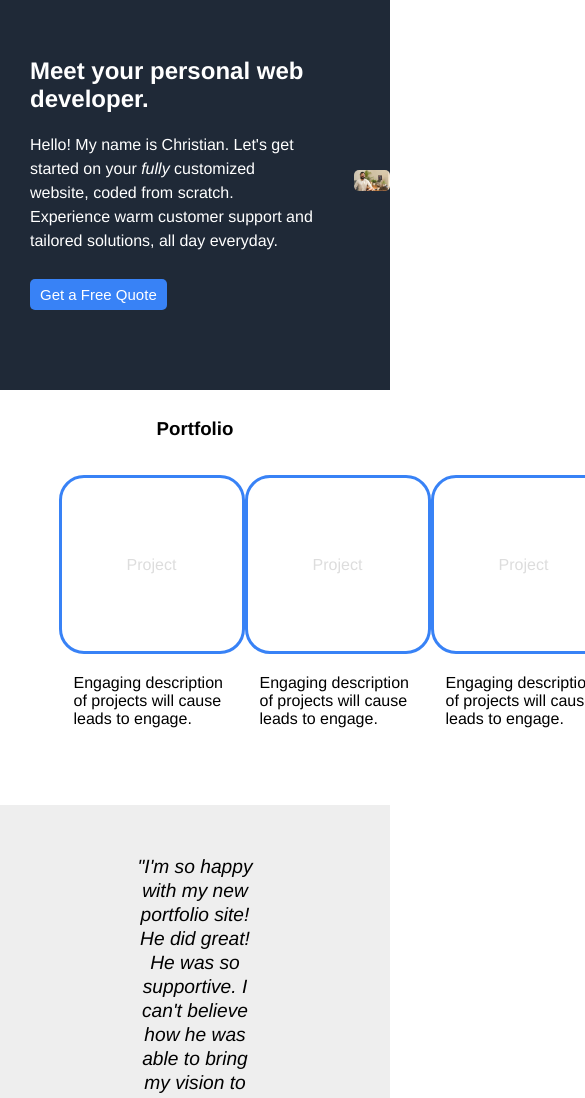
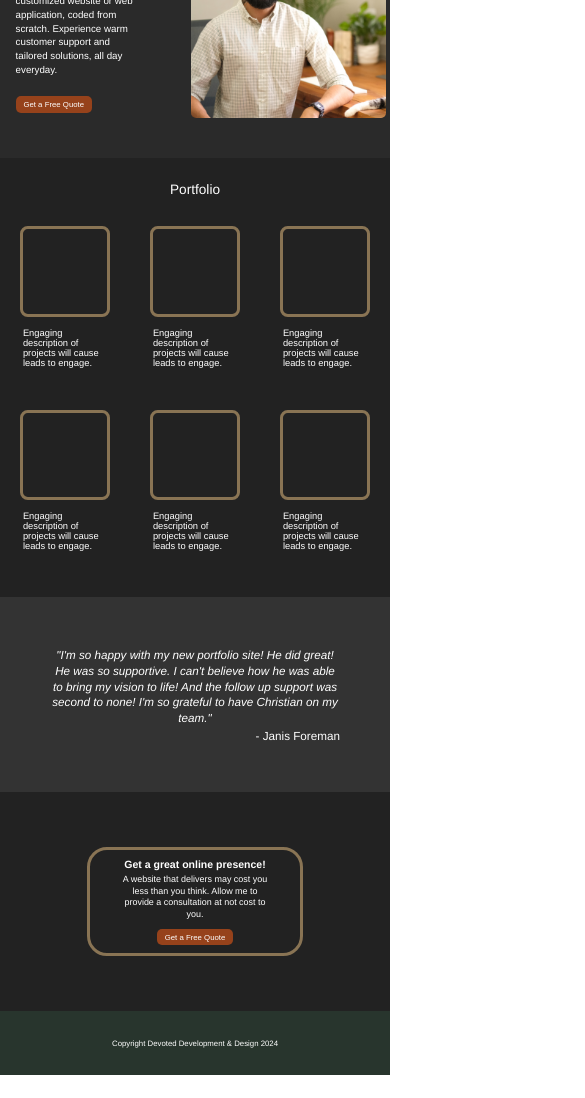
Before and after one commit to christian-m-castillo/odin-landing-page, a plain HTML site: page index.html in a window 390 px wide. Shown: the part 157-1255 px from the top of the page, 585 px wide, since content can reach past the window. After the commit the page ends 1232 px from the top, so only its background shows below. Drawn offline with Linux system fonts and the light colour scheme.

Commit message:
fix: mobile responsiveness, hero image proportions, dark color scheme

```diff
--- a/css/styles.css
+++ b/css/styles.css
@@ -5,6 +5,7 @@ body {
   box-sizing: border-box;
   margin: 0;
   padding: 0;
+  width: 100vw;
 }
 
 div {
@@ -14,12 +15,14 @@ div {
 .header {
   display: flex;
   justify-content: space-between;
-  background-color: #1F2937;
+  background-color: #28352d;
   color: white;
 }
 
 .header h1 {
-  margin-left: 3vw;;
+  margin-left: 4vw;
+  font-size: 4vmin;
+  width: 100vw;
 }
 
 .devoted {
@@ -31,7 +34,7 @@ div {
 }
 
 .links {
-  width: 30vw;
+  width: 50vw;
   display: flex;
   justify-content: space-around;
   align-items: center;
@@ -40,38 +43,49 @@ div {
 .links a {
   color: #fff;
   text-decoration: none;
+  font-size: 2vmin;
 }
 
 .hero {
   display: flex;
   flex-direction: row;
   justify-content: center;
-  background-color: #1F2937;
+  background-color: #2a2a2a;
   color: #fff;
-  padding-top: 25px;
-  padding-bottom: 50px;
+  padding-top: 4vh;
+  padding-bottom: 4vh;
+  width: 100vw;
 }
 
 .left-hero {
-  max-width: 300px;
-  padding: 15px 30px 30px 30px;
+  width: 40vw;
+  padding: 1.5vmin 3vmin 3vmin 3vmin;
   margin-right: 2vw;
   display: flex;
   justify-content: center;
   align-items: center;
 }
 
-.left-hero-inner p {
-  line-height: 1.5rem;
+.left-hero-inner h2 {
+  font-size: 3vmin;
 }
 
+.left-hero-inner p {
+  line-height: 3.5vmin;
+  font-size: 2.5vmin;
+  font-weight: 100;
+  padding-right: 8vmin;
+}
+
+
+
 .cta-button {
-  background-color: #3882F6;
+  background-color: #96421b;
   border: none;
   color: #fff;
-  padding: 7px 10px;
+  padding: 1vmin 2vmin;
   border-radius: 5px;
-  font-size: 15px;
+  font-size: 2vmin;
   cursor: pointer;
 }
 
@@ -83,7 +97,7 @@ div {
   display: flex;
   justify-content: center;
   align-items: center;
-  width: 40vw;
+  width: 50vmin;
 }
 .right-hero img {
   width: 100%;
@@ -95,43 +109,53 @@ div {
   flex-direction: column;
   align-items: center;
   padding: 10px 0 40px 0;
+  width: 100vw;
+  background-color: #222;
+  color: #fff;
 }
 
-.portfolio h3 {
-  margin-bottom: 25px;
+.portfolio-heading {
+  font-size: 3.5vmin;
+  margin-bottom: 5vmin;
+  font-weight: 100;
 }
 
 .card-box {
-  width: 70vw;
+  width: 90vw;
+  max-width: 1000px;
+  margin: auto;
   display: flex;
   justify-content: space-around;
+  flex-wrap: wrap;
+  row-gap: 3vmax;
+  width: 100vw;
 }
 
 .card {
-  width: 200px;
-  height: 300px;
+  width: 27%;
+  aspect-ratio: 2/3;
   display: flex;
   flex-direction: column;
   align-items: center;
 }
 
 .image-box {
-  width: 180px;
-  height: 180px;
+  width: 80%;
+  aspect-ratio: 1/1;
   margin-top: 10px;
   color: #ddd;
   display: flex;
   justify-content: center;
   align-items: center;
-  border: 3px #3882F6 solid;
-  border-radius: 25px;
+  border: 3px #897454 solid;
+  border-radius: 2vmin;
 }
 
 .proj-text {
-  width: 156px;
-  height: 85px;
-  margin-top: 10px;
-  padding: 10px;
+  width: 80%;
+  margin-top: 2vmin;
+  padding: 1vmin;
+  font-size: 2.4vmin;
 }
 
 .testimonials {
@@ -139,60 +163,80 @@ div {
   justify-content: center;
   align-items: center;
   padding: 50px;
-  background-color: #eee;
+  background-color: #333;
+  color: #fff;
   font-size: 1.2rem;
   font-weight: 100;
 }
 
 .testimony-box {
-  width: 30vw;
+  width: 80vmin;
+  max-width: 600px;
+  font-size: 3vmin;
 }
 
 .testimony {
   text-align: center;
-  line-height: 1.5rem;
+  line-height: 4vmin;
 }
 
 .customer {
   text-align: right;
-  margin-top: 10px;
+  margin-top: 1vmin;
+  font-size: 3vmin;
 }
 
 .call-to-action {
   display: flex;
   justify-content: center;
   align-items: center;
+  background-color: #222;
+  color: #fff;
 }
 
 .cta-inner {
   width: 50vw;
   margin: 55px;
   display: flex;
+  flex-direction: column;
   justify-content: space-around;
-  border: 3px solid #3882F6;
+  border: 3px solid #897454;
   border-radius: 20px;
+  padding: 2vmin;
 }
 
 .cta-all-text {
-  padding: 25px;
-  width: 50%;
+  width: 80%;
+  margin: auto;
+
 }
 
 .cta-title {
   font-weight: 700;
-  margin-bottom: 8px;
+  margin-bottom: 1vmin;
+  text-align: center;
+  font-size: 2.7vmin;
+}
+
+.cta-body-text {
+  text-align: center;
+  font-size: 2.3vmin;
+  line-height: 3vmin;
 }
 
 .cta-button-box {
   display: flex;
   justify-content: center;
   align-items: center;
+  margin-top: 2vmin;
 }
 
 .footer {
   display: flex;
   justify-content: center;
   align-items: center;
-  padding: 20px;
-  color: #999;
+  padding: 7vmin;
+  font-size: 2vmin;
+  color: #fff;
+  background-color: #28352d;
 }
--- a/index.html
+++ b/index.html
@@ -11,8 +11,8 @@
     <h1><span class="devoted">Devoted</span> <span class="development-design">Development & Design</span></h1>
     <div class="links">
       <a href="#about">About</a>
-      <a href="#Portfolio">Portfolio</a>
-      <a href="#Contact">Contact</a>
+      <a href="#portfolio">Portfolio</a>
+      <a href="#contact">Contact</a>
     </div>
   </div>
 
@@ -20,32 +20,40 @@
     <div class="left-hero">
       <div class="left-hero-inner">
         <h2>Meet your personal web developer.</h2>
-        <p>Hello! My name is Christian. Let's get started on your <em>fully</em> customized website, coded from scratch. Experience warm customer support and tailored solutions, all day everyday.</p>
+        <p>Hello! My name is Christian. Let's get started on your <em>fully</em> customized website or web application, coded from scratch. Experience warm customer support and tailored solutions, all day everyday.</p>
         <button class="cta-button hero-button">Get a Free Quote</button>
     </div>
     </div>
     <div class="right-hero">
-      <img src="./img/web-dev-portrait (s).png" alt="">
+      <img src="./img/dev_pic_sm_sq.jpg" alt="">
     </div>
   </div>
 
-  <div class="portfolio">
-    <h3>Portfolio</h3>
+  <div class="portfolio" id="portfolio">
+    <h3 class="portfolio-heading">Portfolio</h3>
     <div class="card-box">
       <div class="card">
-        <div class="image-box">Project</div>
+        <div class="image-box"></div>
         <div class="proj-text">Engaging description of projects will cause leads to engage.</div>
       </div>
       <div class="card">
-        <div class="image-box">Project</div>
+        <div class="image-box"></div>
         <div class="proj-text">Engaging description of projects will cause leads to engage.</div>
       </div>
       <div class="card">
-        <div class="image-box">Project</div>
+        <div class="image-box"></div>
         <div class="proj-text">Engaging description of projects will cause leads to engage.</div>
       </div>
       <div class="card">
-        <div class="image-box">Project</div>
+        <div class="image-box"></div>
+        <div class="proj-text">Engaging description of projects will cause leads to engage.</div>
+      </div>
+      <div class="card">
+        <div class="image-box"></div>
+        <div class="proj-text">Engaging description of projects will cause leads to engage.</div>
+      </div>
+      <div class="card">
+        <div class="image-box"></div>
         <div class="proj-text">Engaging description of projects will cause leads to engage.</div>
       </div>
     </div>
@@ -54,7 +62,7 @@
   <div class="testimonials">
     <div class="testimony-box">
       <div class="testimony"><i>"I'm so happy with my new portfolio site! He did great! He was so supportive. I can't believe how he was able to bring my vision to life! And the follow up support was second to none! I'm so grateful to have Christian on my team."</i></div>
-      <div class="customer">-Janis Foreman</div>
+      <div class="customer">- Janis Foreman</div>
     </div>
   </div>
 
@@ -63,7 +71,7 @@
       <div class="cta-all-text">
         <div class="cta-title">Get a great online presence!</div>
         <div class="cta-body-text">
-          A website that delivers may cost you less time and resources than you think. Allow me to provide a consultation at not cost to you.
+          A website that delivers may cost you less than you think. Allow me to provide a consultation at not cost to you.
         </div>
       </div>
       <div class="cta-button-box">
@@ -73,7 +81,7 @@
   </div>
 
   <div class="footer">
-    Copyright Devoted Develpment & Design 2024
+    Copyright Devoted Development & Design 2024
   </div>
 </body>
 </html>
```
Also changed, not shown: img/dev_pic_sm_sq.jpg (added), img/web-dev-portrait (s) copy.png (added), 1 other file.
